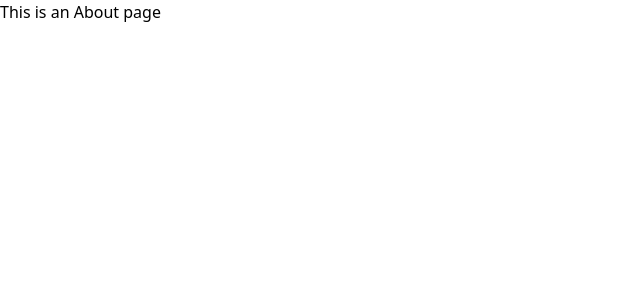
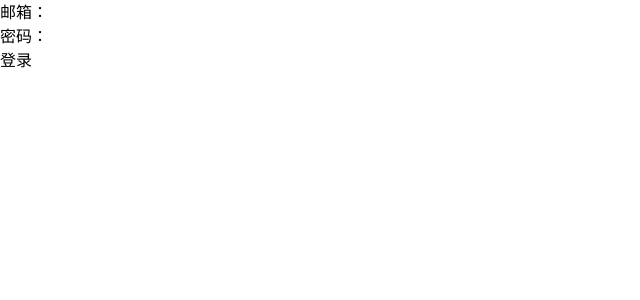
Before and after one commit to JaredAKAEren/ebook-shop-admin, a Vue app: page /login in a window 1280 px wide. Shown: the top 300 px of the page, without its empty margins (0-640 px from the left). Built offline with nearby package versions, Linux system fonts and the light colour scheme; a small style sheet from the web is missing.

Commit message:
build-新打包

```diff
--- a/src/layout/componets/HeaderBar.vue
+++ b/src/layout/componets/HeaderBar.vue
@@ -1,5 +1,11 @@
 <template>
     <header class="h-12 flex items-center">头部，放一些用户数据</header>
+    <button type="button" @click="toLogout">登出</button>
 </template>
 
-<script setup lang="ts"></script>
+<script setup lang="ts">
+async function toLogout() {
+    localStorage.removeItem('token')
+    window.location.reload()
+}
+</script>
--- a/src/router/index.ts
+++ b/src/router/index.ts
@@ -1,6 +1,6 @@
 import { createRouter, createWebHistory } from 'vue-router'
 import type { RouteRecordRaw } from 'vue-router'
-import AboutView from '../views/AboutView.vue'
+import LoginView from '../views/login/index.vue'
 
 import dashboardRoutes from './modules/dashboard'
 
@@ -10,20 +10,37 @@ routeModuleList.push(dashboardRoutes)
 const routes: RouteRecordRaw[] = [
     {
         path: '/',
-        redirect: '/dashboard/console'
+        redirect: '/dashboard/console',
+        meta: {
+            requireAuth: true
+        }
     },
     {
         path: '/login',
         name: 'login',
-        component: AboutView
+        component: LoginView
     }
 ]
 
 const baseRoutes = [...routes, ...routeModuleList]
-console.log(baseRoutes)
+
 const router = createRouter({
     history: createWebHistory(import.meta.env.BASE_URL),
     routes: baseRoutes
 })
 
+router.beforeEach((to) => {
+    if (to.meta.requireAuth) {
+        if (!localStorage.getItem('token')) {
+            return {
+                path: '/login',
+                query: {
+                    redirect: to.fullPath
+                }
+            }
+        }
+    }
+    // document.title = `ebook 图书 - ${to.meta.title}`
+})
+
 export default router
--- a/src/router/modules/dashboard.ts
+++ b/src/router/modules/dashboard.ts
@@ -9,14 +9,16 @@ const routes: RouteRecordRaw = {
     component: Layout,
     redirect: '/dashboard/console',
     meta: {
-        title: 'Dashboard'
+        title: 'Dashboard',
+        requireAuth: true
     },
     children: [
         {
             path: 'console',
             name: 'dashboard_console',
             meta: {
-                title: '主控台'
+                title: '主控台',
+                requireAuth: true
             },
             component: Dashboard
         }
--- a/src/views/AboutView.vue
+++ /dev/null
@@ -1,5 +0,0 @@
-<template>
-    <div>
-        <h1>This is an About page</h1>
-    </div>
-</template>
--- a/src/views/HomeView.vue
+++ /dev/null
@@ -1,20 +0,0 @@
-<template>
-    <div>
-        <h1>This is an Home page 测试字体</h1>
-        <n-button class="bg-red-500">Default</n-button>
-        <n-button type="tertiary"> Tertiary </n-button>
-        <n-button type="primary"> Primary </n-button>
-        <n-button type="info"> Info </n-button>
-        <n-button type="success"> Success </n-button>
-        <n-button type="warning"> Warning </n-button>
-        <n-button type="error">
-            {{ title }}
-        </n-button>
-    </div>
-</template>
-
-<script setup lang="ts">
-import { ref } from 'vue'
-
-const title = ref('Error')
-</script>
--- /dev/null
+++ b/src/views/login/index.vue
@@ -0,0 +1,44 @@
+<template>
+    <form>
+        <div>
+            <label for="email">邮箱：</label>
+            <input v-model="email" type="email" id="email" />
+        </div>
+        <div>
+            <label for="password">密码：</label>
+            <input v-model="password" type="password" id="password" />
+        </div>
+        <div>
+            <button type="button" @click="toLogin">登录</button>
+        </div>
+    </form>
+</template>
+
+<script setup lang="ts">
+import { login } from '@/api/auth'
+import { useUserStore } from '@/stores/user'
+import { ref } from 'vue'
+import { useRouter, useRoute } from 'vue-router'
+
+const userStore = useUserStore()
+const router = useRouter()
+const route = useRoute()
+
+const email = ref('')
+const password = ref('')
+
+async function toLogin() {
+    const res = await login({
+        email: email.value,
+        password: password.value
+    })
+    console.log(res)
+    if (res.data) {
+        userStore.setToken(res.data.access_token)
+        let path: string = route.query.redirect as string
+        router.replace({
+            path: path === '/' || path === undefined || path === null ? '/dashboard/console' : path
+        })
+    }
+}
+</script>
```
Also changed, not shown: 7 other files (tests, documents, lock files or other folders).
